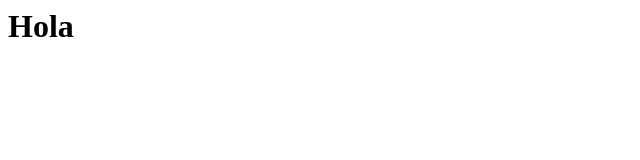
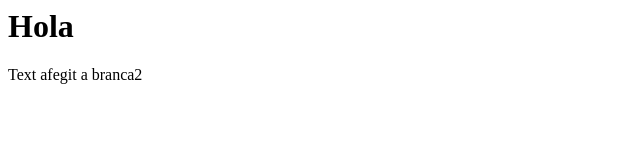
Before and after one commit to daniduque-itic/activitat_git, a plain HTML site: page index.html in a window 1280 px wide. Shown: the whole page, without its empty margins (0-640 px from the left). Drawn offline with Linux system fonts and the light colour scheme.

Commit message:
Afegit text a index.html

```diff
--- a/index.html
+++ b/index.html
@@ -4,3 +4,4 @@
 	</body>
 
 </html>
+<p>Text afegit a branca2</p>
```
